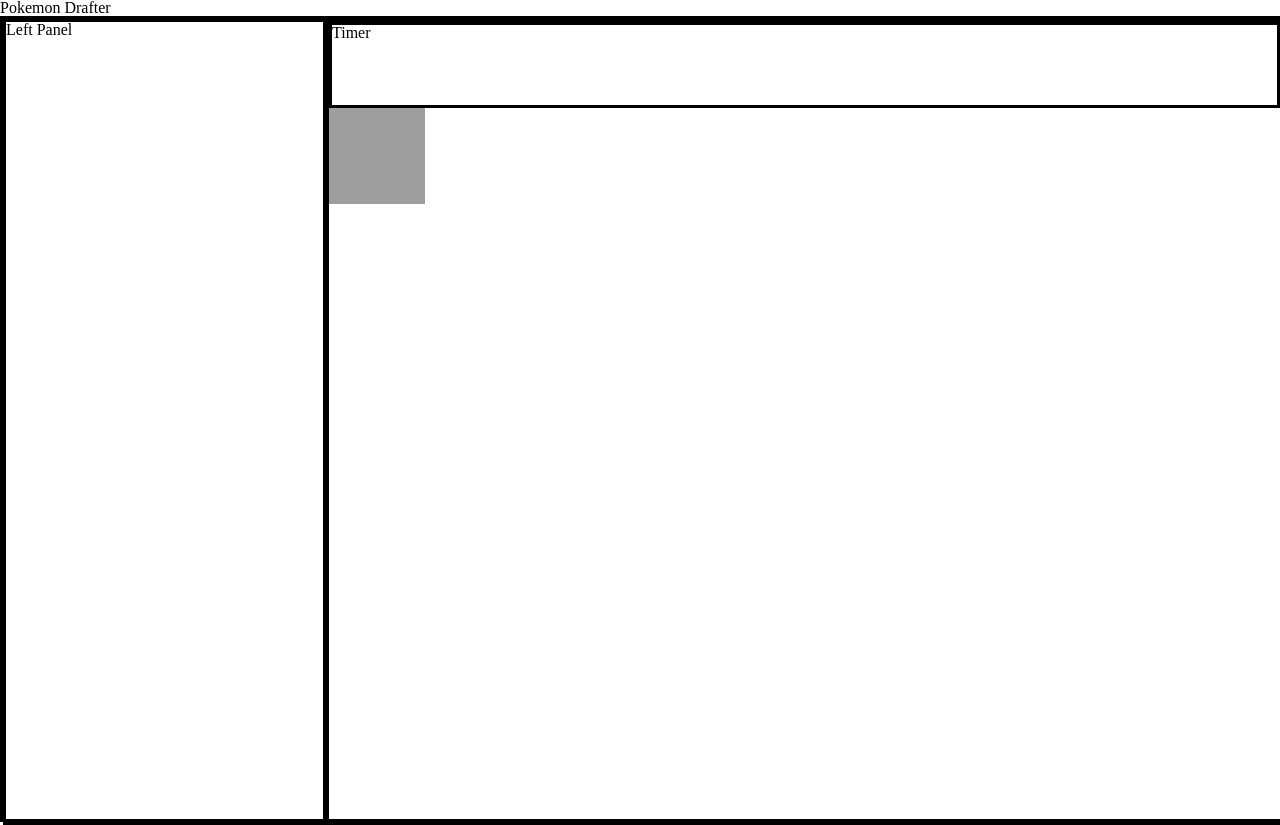
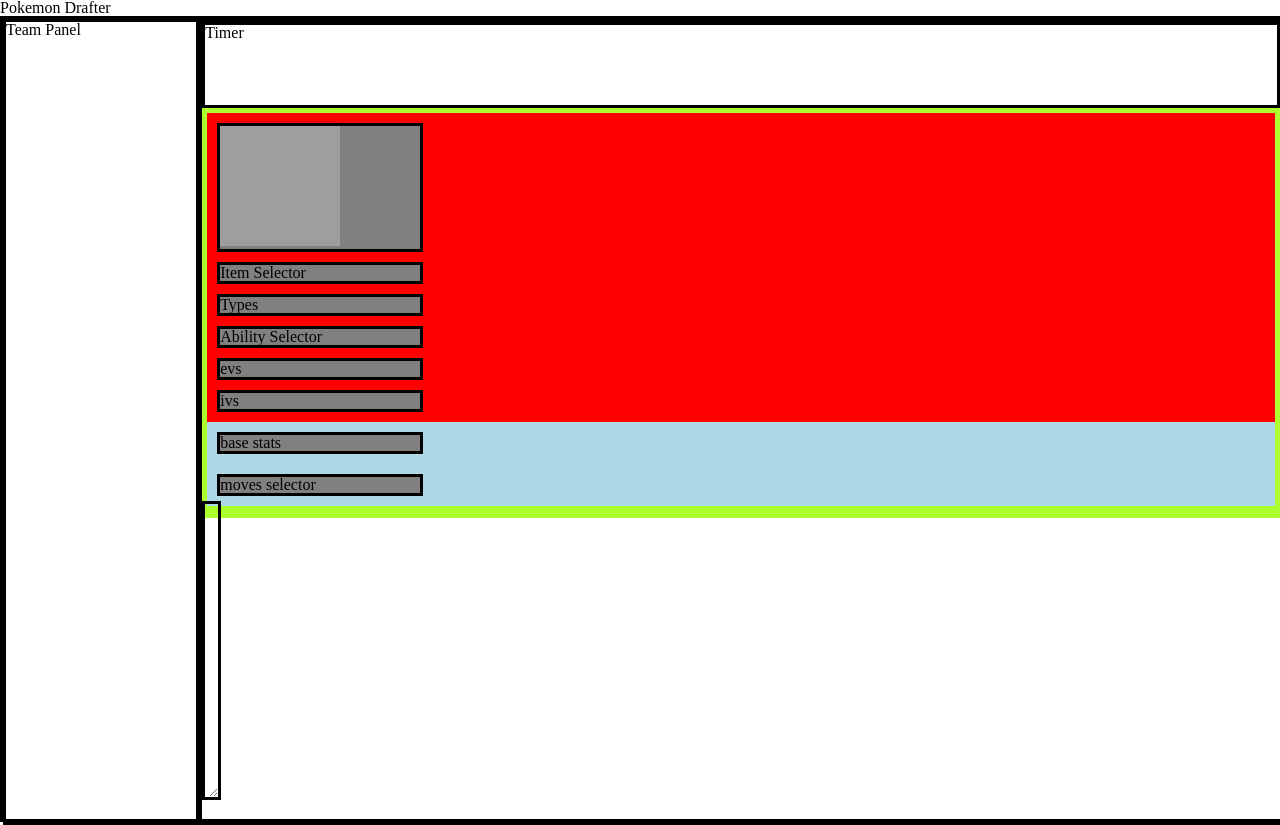
Before and after one commit to davislucky/Pokemon-drafter, a website built with webpack: page index.html in a window 1280 px wide. Built offline with nearby package versions, Linux system fonts and the light colour scheme; no server answers; grey boxes are pictures that could not be loaded.

Commit message:
Add divs for pokemon-display-container

```diff
--- a/index.html
+++ b/index.html
@@ -11,21 +11,66 @@
     <h1>Pokemon Drafter</h1>
     <div id="app" class="bordered container full-height">
       <div id="left-panel" class="bordered full-height quarter-width">
-        Left Panel
+        Team Panel
       </div>
       <div id="main-panel" class="bordered full-height three-quarter-width">
         <div id="timer" class="bordered short">Timer</div>
-        <div id="pokedex" class="">
-          <div id="pokemon-preview" class=" medium">
-            <img
-              src="https://i.etsystatic.com/33357979/r/il/e1dfcd/3584257734/il_1588xN.3584257734_bfy9.jpg"
-              id="preview-display"
-            />
+        <div id="pokemon-display-container" class="pokemon-display-container medium">
+          <div class="flex rows">
+            <div class="upper-row">
+              <div class="upper-row-structure">
+                <div id="pokemon-preview" class="flex element pokemon-preview">
+                  <div class="content">
+                    <img
+                    src="https://i.etsystatic.com/33357979/r/il/e1dfcd/3584257734/il_1588xN.3584257734_bfy9.jpg"
+                    id="preview-display"
+                  />
+                  </div>
+                </div>
+                <div id="item-selector" class="flex element item-selector bordered">
+                  <div class="content">
+                    Item Selector
+                  </div>
+                </div>
+                <div id="types" class="flex element bordered types">
+                  <div class="content">
+                    Types
+                  </div>
+                </div>
+                <div id="ability-selector" class="flex element bordered ability-selector">
+                  <div class="content">
+                    Ability Selector
+                  </div>
+                </div>
+                <div id="ev-selector" class="flex element bordered ev-selector">
+                  <div class="content">
+                    evs
+                  </div>
+                </div>
+                <div id="iv-selector" class="flex element bordered iv-selector">
+                  <div class="content">
+                    ivs
+                  </div>
+                </div>
+              </div>
+            </div>
+            <div class="flex lower-row">
+                <div class="flex lower-row-structure">
+                <div id="base-stats" class="flex element bordered base-stats">
+                  <div class="content">
+                    base stats
+                  </div>
+                </div>
+                <div id="moves-selector" class="flex element bordered moves-selector">
+                  <div class="content">
+                    moves selector
+                  </div>
+                </div>
+              </div>
+            </div>
           </div>
-          <div id="modal" class="modal tall">
-
-          </div>
-          <div id="pokedex-list-container" class="tall">
+        </div>
+          <div id="pokedex-list-container" class="medium bordered">
             <ul id="pokedex-list" class="list">
             </ul>
           </div>
@@ -35,3 +80,62 @@
     </div>
   </body>
 </html>
+
+<!-- <div class="wrap">
+  <h2 class="title">
+    Complex layout with flex box
+  </h2>
+  <button class="btn-show">Toggle Border</button>
+  <div class="pokemon-display-container card">
+    <div class="flex rows">
+      <div class="flex row upper-rows">
+        <div class="flex pokemon-preview">
+          <div class="content">
+            A
+          </div>
+        </div>
+        <div class="flex element b">
+          <div class="content">
+            B
+          </div>
+        </div>
+        <div class="flex col structure-1-2-1">
+          <div class="flex element c">
+            <div class="content">
+              C
+            </div>
+          </div>
+          <div class="flex element d">
+            <div class="content">
+              D
+            </div>
+          </div>
+        </div>
+        <div class="flex element e">
+          <div class="content">
+            E
+          </div>
+        </div>
+      </div>
+      <div class="flex row structure-2">
+        <div class="flex element f">
+          <div class="content">
+            F
+          </div>
+        </div>
+        <div class="flex col structure-2-2">
+          <div class="flex element g">
+            <div class="content">
+              G
+            </div>
+          </div>
+          <div class="flex element h">
+            <div class="content">
+              H
+            </div>
+          </div>
+        </div>
+      </div>
+    </div>
+  </div>
+</div> -->
--- a/src/index.scss
+++ b/src/index.scss
@@ -1,4 +1,4 @@
-@import url("./styles/home-page.scss");
+@import url("./styles/customization-window.scss");
 @import url(../reset.css);
 
 .bordered {
@@ -18,11 +18,11 @@ body {
 }
 
 .quarter-width {
-  width: 25%;
+  width: 15%;
 }
 
 .three-quarter-width {
-  width: 75%;
+  width: 85%;
 }
 
 .full-height {
@@ -65,23 +65,29 @@ body {
 }
 
 #preview-display {
-    height: 96px;
-    width: 96px;
+    height: 120px;
+    width: 120px;
 }
 
-#modal {
-    display: none;
+#pokedex-list-container {
+    // background-color: #fbfbfb;
+    position: absolute;
+    bottom: 0;
+    max-height: 40rem;
+    height: 35%;
+    overflow-y: auto;
+    padding: .5em;
+    resize: vertical;
+    // font-family: Monaco, Menlo, Consolas, Courier New, monospace;
+    font-size:.8em;
 }
-// @media all and (min-width: 40em) {
-//     .list-item {
-//       width: 20%;
-//     }
-//   }
-//   @media all and (min-width: 60em) {
-//     .list-item {
-//       width: 10%;
-//     }
-//   }
-// .list-content p {
-//     flex: 1 0 auto;
-// }
+
+button {
+    background-color: white;
+    border: none;
+    text-transform: uppercase
+}
+
+h2 {
+    font-family: 'Segoe UI', Tahoma, Geneva, Verdana, sans-serif;
+}
--- /dev/null
+++ b/src/styles/customization-window.scss
@@ -0,0 +1,31 @@
+.pokemon-display-container {
+    display: flex;
+    padding: 5px;
+    background-color: greenyellow;
+    flex-direction: column;
+    height: 50%;
+}
+.flex {
+    display: flex;
+    flex-direction: column;
+}
+
+.rows {
+    height: 120%;
+}
+
+.element {
+    width: 200px;
+    margin: 10px;
+    border: 3px solid black;
+    background-color: grey;
+}
+
+
+.upper-row {
+    background-color: red;
+}
+
+.lower-row {
+    background-color: lightblue;
+}
```
Also changed, not shown: README.md, dist/main.css, src/styles/home-page.scss (deleted), update-wireframe.png (added).
